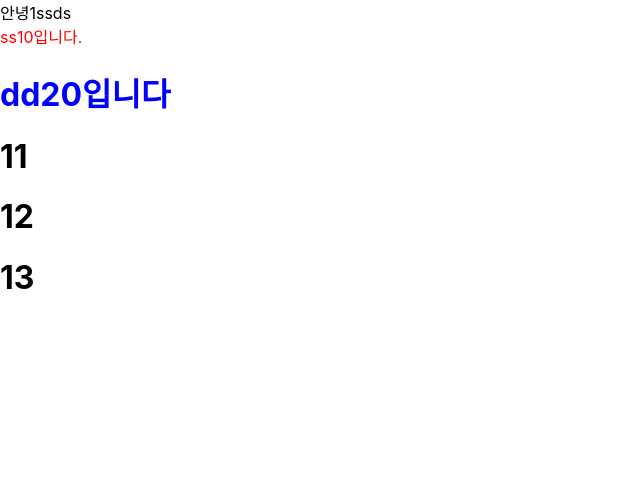
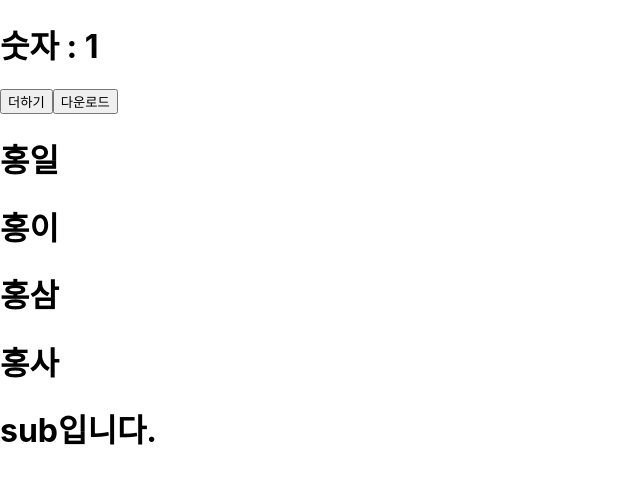
Before and after one commit to origuri/my-app, a React (Create React App) app: page / in a window 1280 px wide. Shown: the top 484 px of the page, without its empty margins (0-640 px from the left). Built offline with nearby package versions, Linux system fonts and the light colour scheme.

Commit message:
2023.7.29 - 리렌더링 되는 조건. 객체가 달라질 때 리렌더링 됌.

```diff
--- a/src/App.js
+++ b/src/App.js
@@ -1,5 +1,7 @@
 import logo from './logo.svg';
 import './App.css';
+import { useState } from 'react';
+import Sub from './Sub';
 /*
  * 1. return 시에 하나의 dom만 리턴할 수 있다.
  * 2. 변수 선언은 let 또는 const로만 해야 함.
@@ -12,31 +14,48 @@ import './App.css';
  *      - 라이브러리를 사용하는 방법(부트스트랩, compent-style 등)
  * */
 
-let a = 10; // 변수
-const b = 20; // 상수
+function App() {
+  let list = [1, 2, 3];
+  console.log('app 실행됨.');
+  // let number = 1; 상태 값이 아님.
+  const [number, setNumber] = useState(1); // react의 hooks 라이브러리 사용
+  const add = () => {
+    /*
+     * setNumber로만 값을 변경할 수 있음
+     * number++; 상수 선언을 했기 때문에 값을 직접적으로 변경할 수 없음.
+     * 리엑트한테 number 값 변경할게 라고 요청하는 것.
+     * */
+    setNumber(number + 1);
+    console.log('add', number);
+  };
+  let sample = [
+    { id: 1, name: '홍일' },
+    { id: 2, name: '홍이' },
+    { id: 3, name: '홍삼' },
+    { id: 4, name: '홍사' },
+  ];
 
-function App() {
-  let c;
-  /* 리엑트에선 선언만 하면 null이 아닌 undifined가 선언 됨.*/
-  console.log(1, c);
-  /* 비추 */
-  const myStyle = {
-    color: 'red',
+  const [users, setUsers] = useState(sample);
+  /*
+   * 기존의 user 객체에 있는 데이터와 값은 동일하지만
+   * user 객체와 sample 객체는 서로 다른 객체이므로
+   * 같은 값의 데이터할지라도 객체가 다르기 때문에 새로 랜더링이 된다.
+   * ...sample은 최초 실행때는 객체가 달라서 리렌더링이 되지만
+   * 한번 하고 나면 ...sample은 4개이므로 리렌더링되지만 값은 변하지 않음.
+   * */
+  const download = () => {
+    setUsers([...sample, { id: 5, name: 'aaa' }]);
   };
-
-  let list = [1, 2, 3];
+  // 상태 값이 변해야 랜더링이 실행 됨.
   return (
     <div>
-      안녕1ssds
-      {/*{ }를 이용해서 변수를 사용할 수 있음.*/}
-      <div style={myStyle}>ss{a === 10 ? '10입니다.' : '10이 아닙니다.'}</div>
-      {/* &&를 사용하면 특정 조건에 부합할 때만 렌더링 됨.  */}
-      <h1 className="box-style">dd{b === 20 && '20입니다'}</h1>
-      <div>
-        {list.map((n) => (
-          <h1>{n + 10}</h1>
-        ))}
-      </div>
+      <h1>숫자 : {number}</h1>
+      <button onClick={add}>더하기</button>
+      <button onClick={download}>다운로드</button>
+      {users.map((u) => (
+        <h1>{(u.id, u.name)}</h1>
+      ))}
+      <Sub />
     </div>
   );
 }
--- /dev/null
+++ b/src/Sub.js
@@ -0,0 +1,14 @@
+/*
+ * rsc라고 하면 자동완성됨.
+ * */
+import React from 'react';
+
+const Sub = () => {
+  return (
+    <div>
+      <h1>sub입니다.</h1>
+    </div>
+  );
+};
+
+export default Sub;
```
